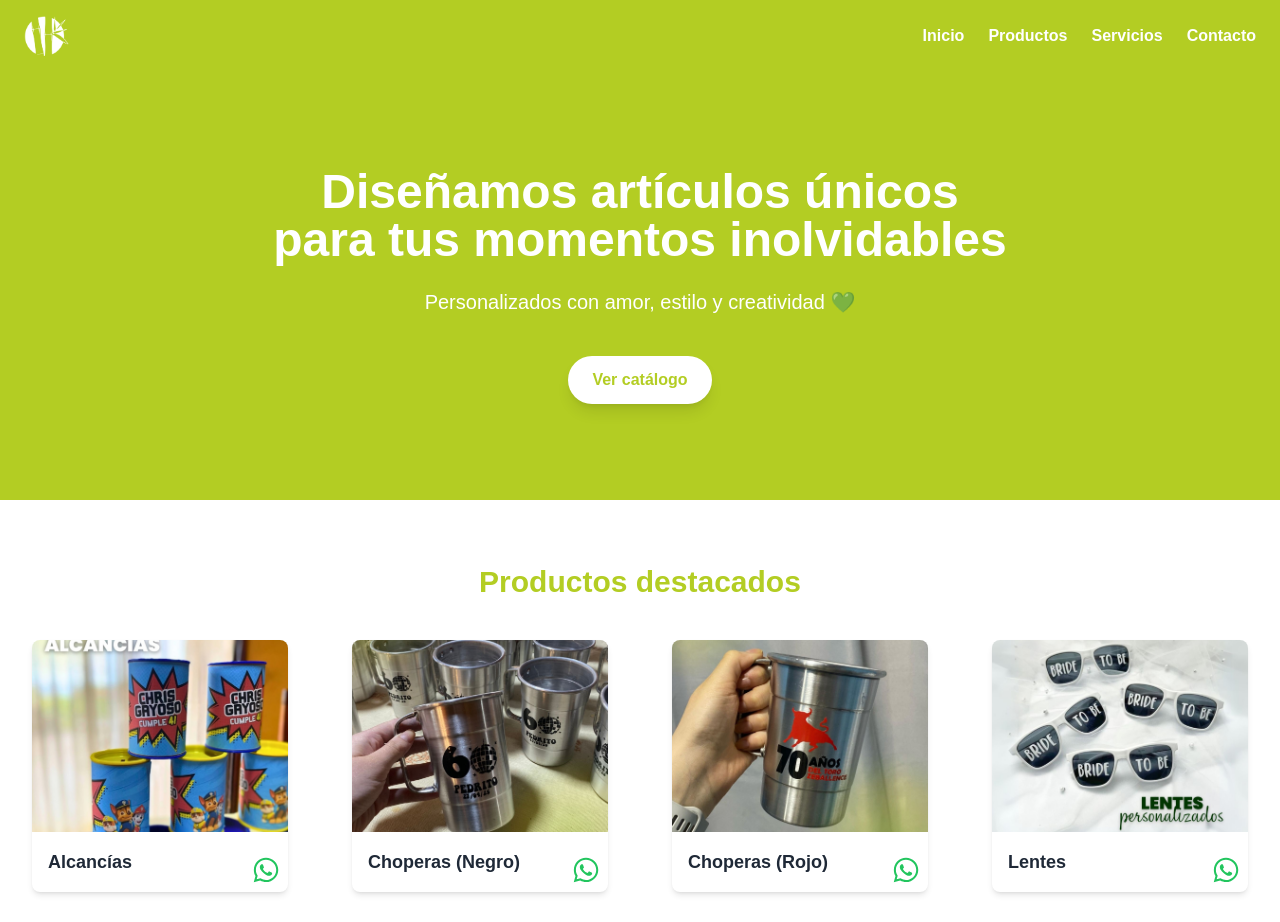
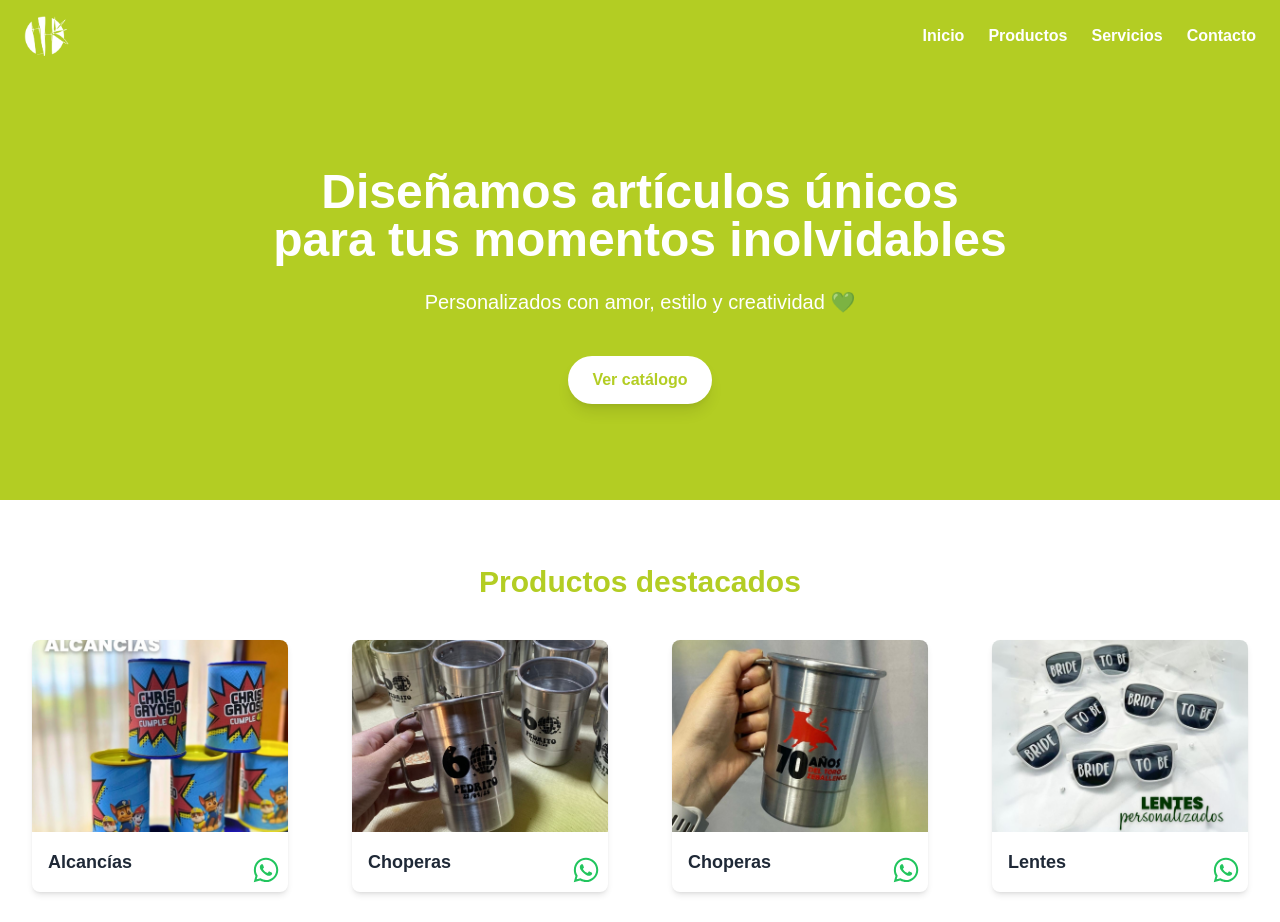
Before and after one commit to Galahad2906/bambulab, a React (Vite) app: page / in a window 1280 px wide. Shown: the top 922 px of the page. Built offline with nearby package versions, Linux system fonts and the light colour scheme.

Commit message:
fix: corregidas rutas de imágenes para producción

```diff
--- a/src/components/Productos.tsx
+++ b/src/components/Productos.tsx
@@ -10,8 +10,8 @@ import botella from '../assets/productos/botella.jpg'
 
 const productos = [
   { nombre: "Alcancías", imagen: alcancias },
-  { nombre: "Choperas (Negro)", imagen: choperas1 },
-  { nombre: "Choperas (Rojo)", imagen: choperas2 },
+  { nombre: "Choperas", imagen: choperas1 },
+  { nombre: "Choperas", imagen: choperas2 },
   { nombre: "Lentes", imagen: lentes },
   { nombre: "Abanicos", imagen: abanicos },
   { nombre: "Copas", imagen: copas },
```
